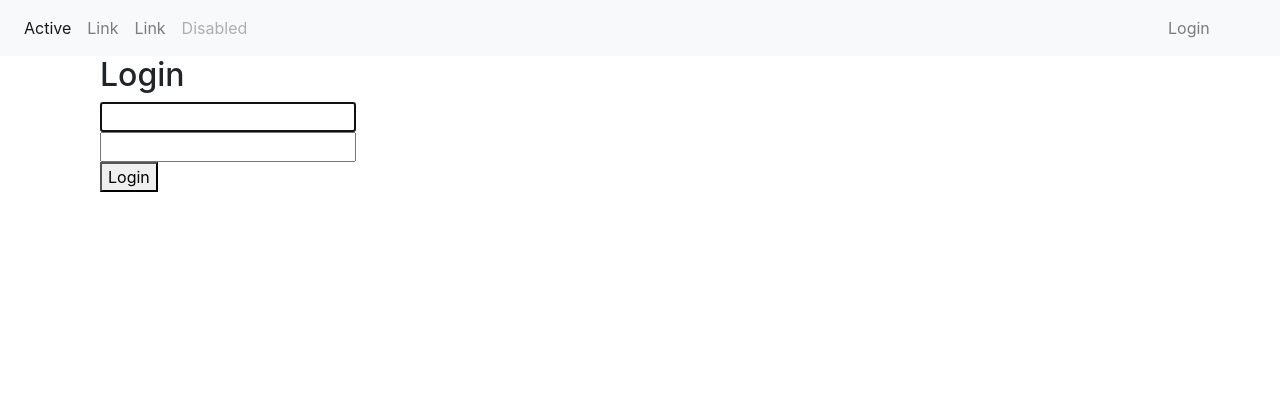
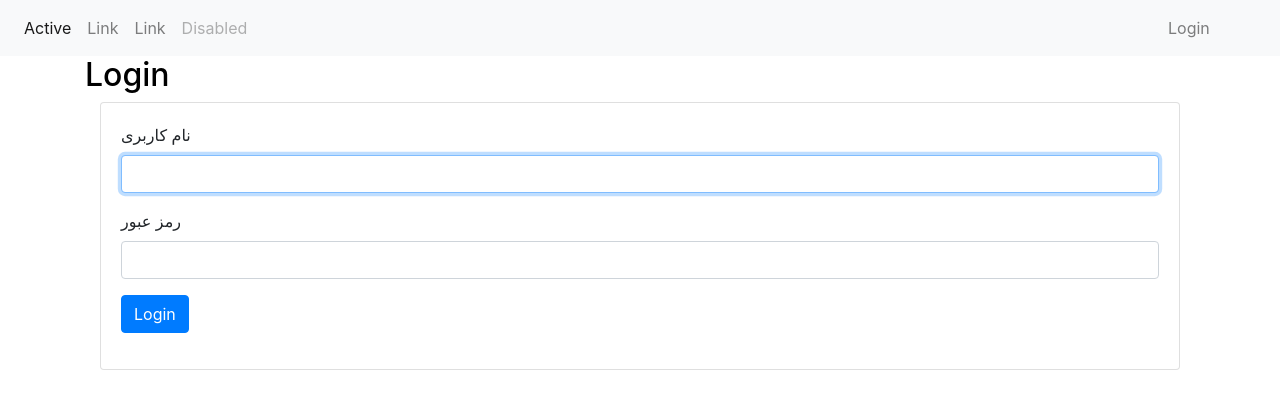
Before and after one commit to mostmand/jike, a Django app: page /accounts/login/ in a window 1280 px wide. Shown: the top 409 px of the page. Run offline with Django 3.2, Linux system fonts and the light colour scheme; some libraries are stand-ins or nearby versions.

Commit message:
Some small ui fixes

```diff
--- a/static/style/css/style.css
+++ b/static/style/css/style.css
@@ -0,0 +1,4 @@
+.title {
+    color: black;
+    font-size: 2rem;
+}
--- a/templates/registration/login.html
+++ b/templates/registration/login.html
@@ -4,22 +4,28 @@
 
 {% block content %}
     <div class="container container-fluid">
-    <h2>Login</h2>
-    <form method="post">
+    <h2 class="row title">Login</h2>
+    <div class="card">
+        <div class="card-body">
+            <form class="row" method="post">
                 <div class="container container-fluid">
                     {% csrf_token %}
-            <div class="row">
-                <input type="text" name="username" autofocus="" required="" id="id_username">
+                    <div class="form-group">
+                        <label for="id_username">نام کاربری</label>
+                        <input class="form-control" type="text" name="username" autofocus required id="id_username">
                     </div>
-            <div class="row">
-                <input type="password" name="password" required="" id="id_password">
+                    <div class="form-group">
+                        <label for="id_password">رمز عبور</label>
+                        <input class="form-control" type="password" name="password" required id="id_password">
                     </div>
-            <div class="row">
-                <button class="button" type="submit">
+                    <div class="form-group">
+                        <button class="btn btn-primary" type="submit">
                             Login
                         </button>
                     </div>
                 </div>
             </form>
         </div>
+    </div>
+    </div>
 {% endblock %}
```
Lines whose indentation alone changed are shown as unchanged.
